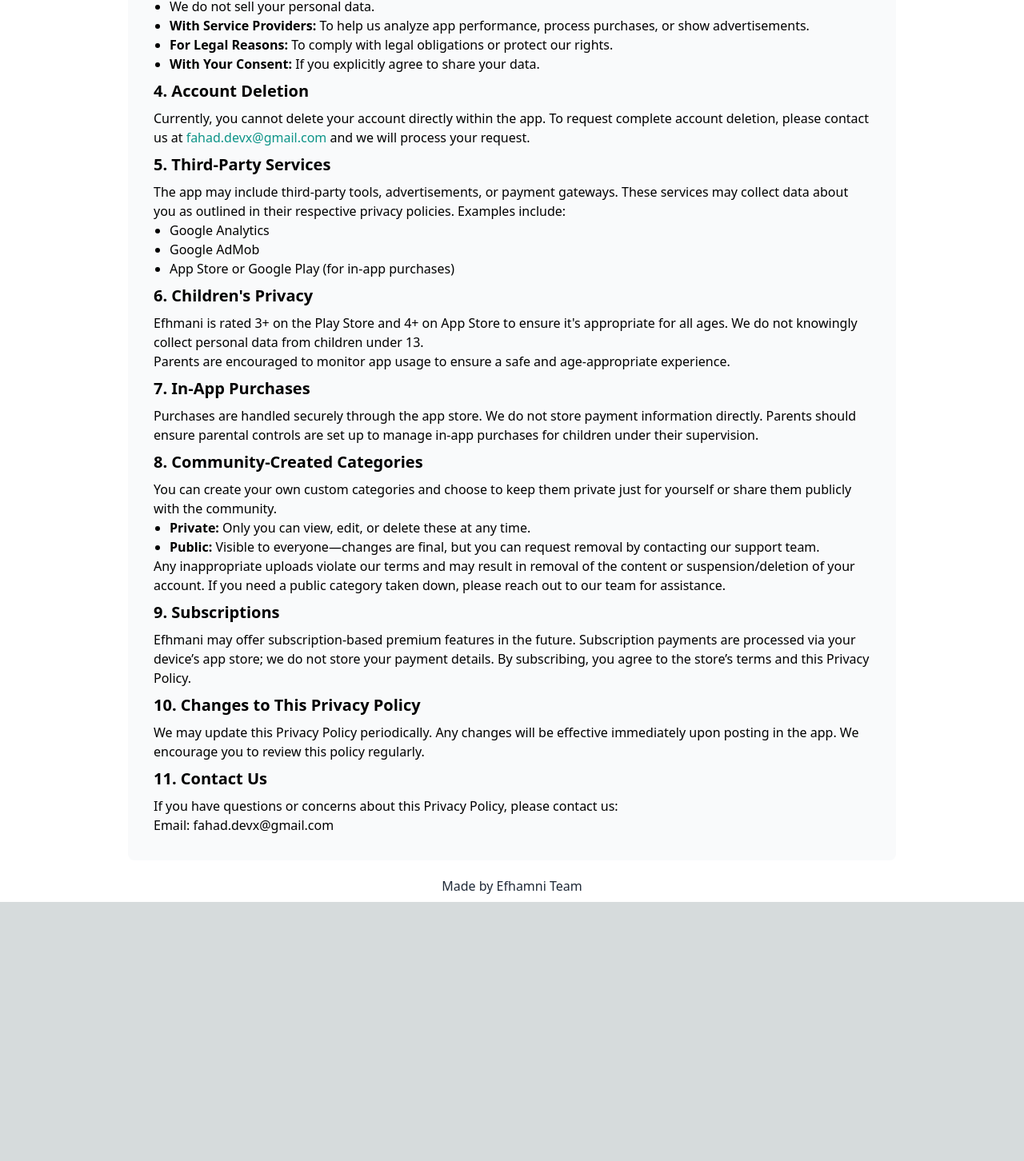
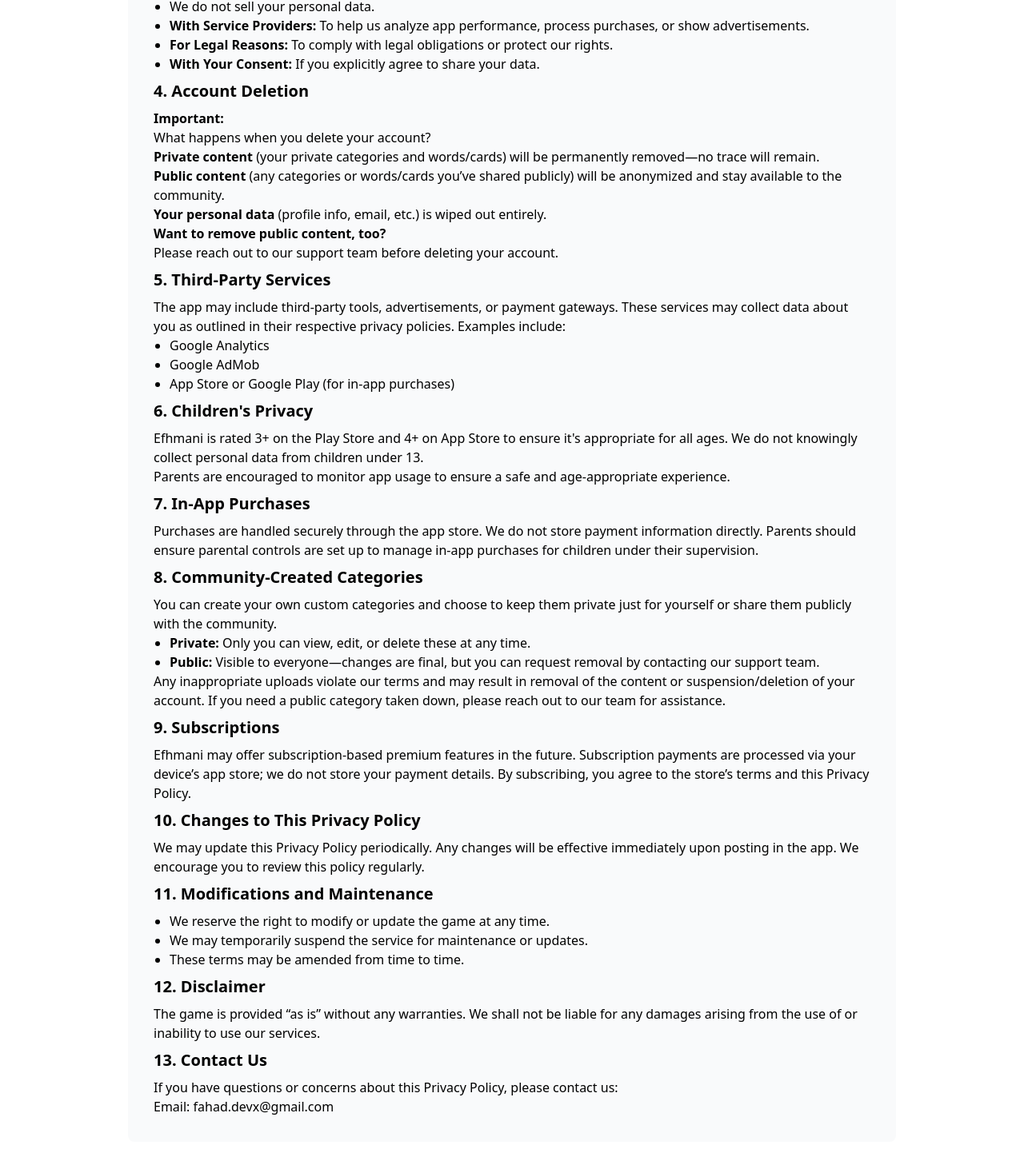
Before and after one commit to Fahad-Ha/My-Portfolio, a Next.js app: page /efhamni-privacy-policy in a window 1280 px wide. Shown: the part 980-2432 px from the top of the page at 80% size. Before the commit the page ends 2108 px from the top, so only its background shows below. Built offline with nearby package versions, Linux system fonts and the light colour scheme.

Commit message:
update to terms for both efhamni and sarkk

```diff
--- a/pages/efhamni-privacy-policy.js
+++ b/pages/efhamni-privacy-policy.js
@@ -103,15 +103,31 @@
               4. Account Deletion
             </h4>
             <p className="dark:text-gray-200">
-              Currently, you cannot delete your account directly within the app.
-              To request complete account deletion, please contact us at{" "}
-              <a
-                className="dark:text-teal-400 text-teal-600"
-                href="mailto:fahad.devx@gmail.com"
-              >
-                fahad.devx@gmail.com
-              </a>{" "}
-              and we will process your request.
+              <strong>Important:</strong>{" "}
+              <h2>What happens when you delete your account?</h2>
+              <ul>
+                <li>
+                  <strong>Private content</strong> (your private categories and
+                  words/cards) will be permanently removed—no trace will remain.
+                </li>
+                <li>
+                  <strong>Public content</strong> (any categories or words/cards
+                  you’ve shared publicly) will be anonymized and stay available
+                  to the community.
+                </li>
+                <li>
+                  <strong>Your personal data</strong> (profile info, email,
+                  etc.) is wiped out entirely.
+                </li>
+              </ul>
+              <blockquote>
+                <p>
+                  <strong>Want to remove public content, too?</strong>
+                  <br />
+                  Please reach out to our support team before deleting your
+                  account.
+                </p>
+              </blockquote>
             </p>
             <h4 className="text-xl font-semibold py-2 dark:text-teal-400">
               5. Third-Party Services
@@ -190,8 +206,34 @@
               be effective immediately upon posting in the app. We encourage you
               to review this policy regularly.
             </p>
+
+            {/* 6. Modifications and Maintenance */}
             <h4 className="text-xl font-semibold py-2 dark:text-teal-400">
-              11. Contact Us
+              11. Modifications and Maintenance
+            </h4>
+            <ul className="list-disc pl-5 dark:text-gray-200">
+              <li>
+                We reserve the right to modify or update the game at any time.
+              </li>
+              <li>
+                We may temporarily suspend the service for maintenance or
+                updates.
+              </li>
+              <li>These terms may be amended from time to time.</li>
+            </ul>
+
+            {/* 7. Disclaimer */}
+            <h4 className="text-xl font-semibold py-2 dark:text-teal-400">
+              12. Disclaimer
+            </h4>
+            <p className="dark:text-gray-200">
+              The game is provided “as is” without any warranties. We shall not
+              be liable for any damages arising from the use of or inability to
+              use our services.
+            </p>
+
+            <h4 className="text-xl font-semibold py-2 dark:text-teal-400">
+              13. Contact Us
             </h4>
             <p className="dark:text-gray-200">
               If you have questions or concerns about this Privacy Policy,
--- a/pages/sarkk-privacy-policy.js
+++ b/pages/sarkk-privacy-policy.js
@@ -88,10 +88,31 @@
               Yo can delete your account directly within the app.
             </p>
             <p className="pt-2 dark:text-gray-200">
-              <strong>Important:</strong> Any <em>public</em> categories and
-              questions you created will remain visible to the community after
-              your account is deleted. Private categories are removed along with
-              your data.
+              <strong>Important:</strong>{" "}
+              <h2>What happens when you delete your account?</h2>
+              <ul>
+                <li>
+                  <strong>Private content</strong> (your private categories and
+                  questions) will be permanently removed—no trace will remain.
+                </li>
+                <li>
+                  <strong>Public content</strong> (any categories or questions
+                  you’ve shared publicly) will be anonymized and stay available
+                  to the community.
+                </li>
+                <li>
+                  <strong>Your personal data</strong> (profile info, email,
+                  etc.) is wiped out entirely.
+                </li>
+              </ul>
+              <blockquote>
+                <p>
+                  <strong>Want to remove public content, too?</strong>
+                  <br />
+                  Please reach out to our support team before deleting your
+                  account, and we’ll take care of it for you.
+                </p>
+              </blockquote>
             </p>
             <p className="pt-2 dark:text-gray-200">
               If you encounter any issues, email&nbsp;
@@ -180,8 +201,34 @@
               store your payment details. By subscribing, you agree to the
               store’s terms and this Privacy Policy.
             </p>
+
+            {/* 6. Modifications and Maintenance */}
             <h4 className="text-xl font-semibold py-2 dark:text-teal-400">
-              10. Contact Us
+              10. Modifications and Maintenance
+            </h4>
+            <ul className="list-disc pl-5 dark:text-gray-200">
+              <li>
+                We reserve the right to modify or update the game at any time.
+              </li>
+              <li>
+                We may temporarily suspend the service for maintenance or
+                updates.
+              </li>
+              <li>These terms may be amended from time to time.</li>
+            </ul>
+
+            {/* 7. Disclaimer */}
+            <h4 className="text-xl font-semibold py-2 dark:text-teal-400">
+              11. Disclaimer
+            </h4>
+            <p className="dark:text-gray-200">
+              The game is provided “as is” without any warranties. We shall not
+              be liable for any damages arising from the use of or inability to
+              use our services.
+            </p>
+
+            <h4 className="text-xl font-semibold py-2 dark:text-teal-400">
+              12. Contact Us
             </h4>
             <p className="dark:text-gray-200">
               Questions or concerns? Email us at{" "}
```
